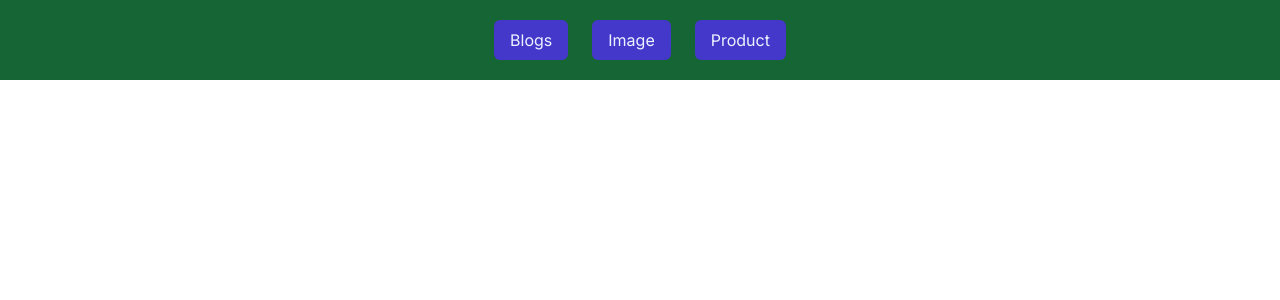
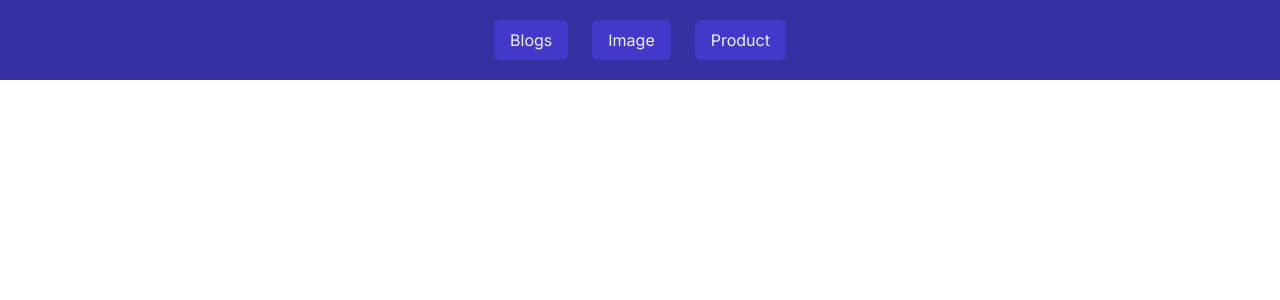
Before and after one commit to junaidsalam639/Next-Js-Class-02, a Next.js app: page / in a window 1280 px wide. Shown: the top 300 px of the page. Built offline with nearby package versions, Linux system fonts and the light colour scheme.

Commit message:
'api_fecth'

```diff
--- a/src/app/page.js
+++ b/src/app/page.js
@@ -3,15 +3,15 @@ import Link from 'next/link'
 export default function Home() {
   return (
     <>
-    <div className='flex flex-row justify-center items-center w-full bg-green-600 hover:bg-green-800 lg:bg-rose-700 md:bg-amber-400 transition-all py-5'>
+    <div className='flex flex-row justify-center items-center w-full py-5 bg-indigo-800'>
       <Link href={'/blog'}>
-          <button className='btn bg-indigo-700 px-4 py-2 text-indigo-50 rounded-md mx-3'>Blogs</button>
+          <button className='btn bg-indigo-700 px-4 py-2 text-indigo-50 rounded-md mx-3 hover:bg-indigo-600'>Blogs</button>
       </Link>
       <Link href={'/image'}>
-          <button className='btn bg-indigo-700 px-4 py-2 text-indigo-50 rounded-md mx-3'>Image</button>
+          <button className='btn bg-indigo-700 px-4 py-2 text-indigo-50 rounded-md mx-3 hover:bg-indigo-600'>Image</button>
       </Link>
       <Link href={'/product'}>
-          <button className='btn bg-indigo-700 px-4 py-2 text-indigo-50 rounded-md mx-3'>Product</button>
+          <button className='btn bg-indigo-700 px-4 py-2 text-indigo-50 rounded-md mx-3 hover:bg-indigo-600'>Product</button>
       </Link>
     </div>
     </>
```
